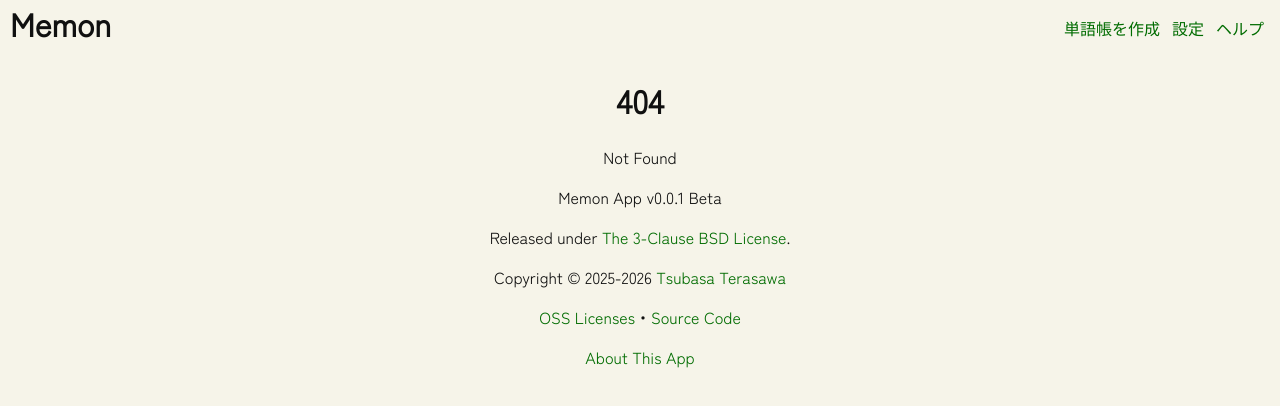
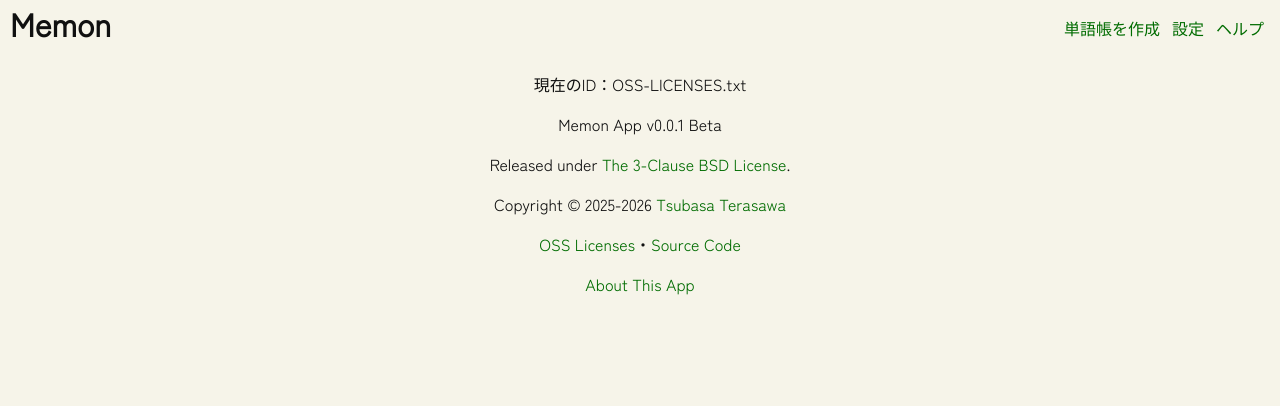
Before and after one commit to wing-0902/memon_app, a SvelteKit app: page /OSS-LICENSES.txt in a window 1280 px wide. Before the commit this address had no page. Shown: the top 406 px of the page. Built offline with nearby package versions, Linux system fonts and the light colour scheme; a web font is replaced by a local one.

Commit message:
いっぺんびるどためしてみたい

```diff
--- a/src/routes/+page.svelte
+++ b/src/routes/+page.svelte
@@ -1,5 +1,7 @@
 <script lang="ts">
+  import { goto } from '$app/navigation';
   import { itemStore } from '$lib/data/list.svelte';
+
   let isEditing: string = $state('');
 </script>
 
@@ -32,7 +34,7 @@
         <span class="title">{item.displayName}</span>
         <div class="buttonSlot">
           <button onclick={() => (isEditing = item.id)}>edit</button>
-          <button>play_arrow</button>
+          <button onclick={() => goto(`/${item.id}/`)}>play_arrow</button>
         </div>
       {/if}
     </li>
--- /dev/null
+++ b/src/routes/[slug]/+layout.ts
@@ -0,0 +1,2 @@
+export const prerender = false;
+export const ssr = false;
--- /dev/null
+++ b/src/routes/[slug]/+page.svelte
@@ -0,0 +1,9 @@
+<script lang='ts'>
+    import { page } from '$app/state';
+
+    let slug = $derived(page.params.slug);
+</script>
+
+<div>
+    <p>現在のID：{slug}</p>
+</div>
```
